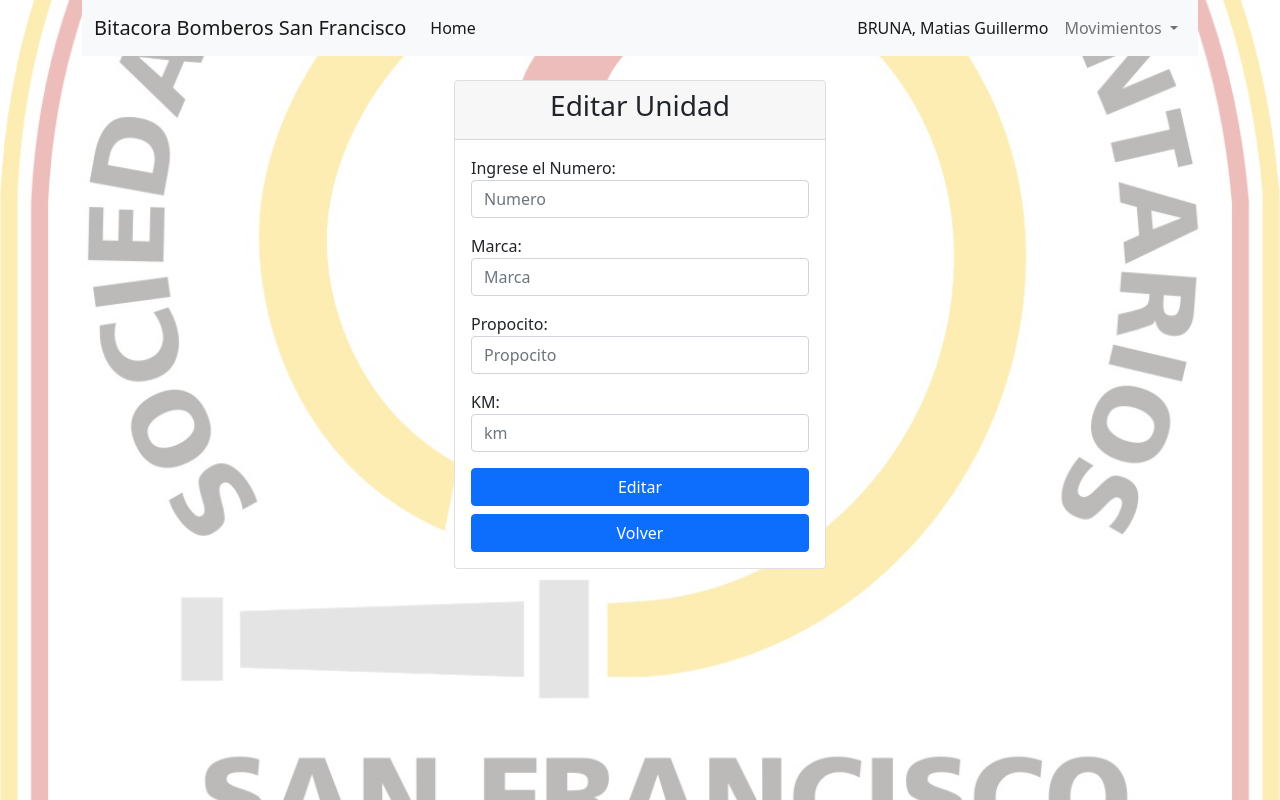
After one commit to matiasbruna/Bomberos_-Bitacora, a Node server app: page /unidades/vistaEditarUnidad/600000000000000000000001 in a window 1280 px wide. The commit adds this page. Run offline with Node 20, Linux system fonts and the light colour scheme; data that the repository does not hold is empty; some libraries are stand-ins or nearby versions.

Commit message:
Se crearon los constroladores y rutas para editar una unidad o autobomba, se verifico que grabe bien en la base de datos

```diff
--- a/src/controllers/unidades.controller.js
+++ b/src/controllers/unidades.controller.js
@@ -63,3 +63,61 @@ export const guardarUnidad = async (req, res) => {
         console.error(error);
     }
 };
+
+export const editarUnidad = async(req,res )=> {
+    reiniciarErrors();
+    try{
+        const unidad = Unidades(req.body);
+
+        const {_id, numero, marca , propocito,km, } = unidad
+
+        if(!numero){
+            errors.push({text:'Debe ingresar un numero valido'});
+        }
+        if(!marca){
+            errors.push({text:'Debe ingresar una marca'});
+        }
+        if(!propocito){
+            errors.push({text:'Debe ingresar un propocito'});
+        }
+        if(!km){
+            errors.push({text:'Debe ingresar km de la unidad.'});
+        }
+
+        if (errors.length > 0 ){
+
+            const unidad = await Unidades.findById(req.params.id).lean();
+
+            res.render("unidades/unidadesEdit.hbs",{
+                unidad,
+                User,
+                Admin,
+                errors,
+            });
+
+        }
+        else
+        {
+            await Unidades.findByIdAndUpdate(req.params.id,{
+             numero,
+             marca,
+             propocito,
+             km
+              });
+
+            res.redirect("/unidades");
+        }
+    }
+    catch(error){
+        console.error(error);
+    }
+
+}
+
+export const mostrarUnidadEditar = async (req,res)=>{
+
+    const unidad = await Unidades.findById(req.params.id).lean();
+
+
+    res.render("unidades/unidadesEdit.hbs", {unidad, User , Admin});
+}
--- a/src/routes/unidades.routes.js
+++ b/src/routes/unidades.routes.js
@@ -1,7 +1,7 @@
 //Rutas Unidades
 import { Router } from "express";
 
-import { guardarUnidad, mostrarUnidades, vistaCargarUnidad } from "../controllers/unidades.controller";
+import { guardarUnidad, mostrarUnidades, vistaCargarUnidad, editarUnidad, mostrarUnidadEditar} from "../controllers/unidades.controller";
 const router = Router();
 
 router.get("/unidades", mostrarUnidades);
@@ -10,4 +10,8 @@ router.get("/unidadesAdd", vistaCargarUnidad);
 
 router.post("/unidades/agregar", guardarUnidad);
 
+router.post("/unidades/editUnidad/:id" , editarUnidad);
+
+router.get("/unidades/vistaEditarUnidad/:id", mostrarUnidadEditar);
+
 export default router;
--- a/src/views/unidades/unidades.hbs
+++ b/src/views/unidades/unidades.hbs
@@ -29,7 +29,7 @@
             <td>{{this.km}}</td>
 
               <td>
-                <a href="/edit/{{_id}}" class="btn btn-info">Modificar </a>
+                <a href="unidades/vistaEditarUnidad/{{_id}}" class="btn btn-info">Modificar </a>
               </td>
 
           </tr>
--- /dev/null
+++ b/src/views/unidades/unidadesEdit.hbs
@@ -0,0 +1,40 @@
+<div class="col-md-4 mx-auto">
+  <div class="card">
+    <div class="card-header text-center">
+      <h3>Editar Unidad</h3>
+    </div>
+    <div class="card-body">
+      <form action="/unidades/editUnidad/{{unidad._id}}" method="POST">
+          <div class="mb-3">
+            <label for="numero">Ingrese el Numero:</label>
+            <br />
+            <input  type="text" name="numero" placeholder="Numero" class="form-control" value="{{unidad.numero}}"  id="numero"/>
+          </div>
+
+          <div class="mb-3">
+            <label for="marca">Marca:</label>
+            <br />
+            <input type="text"  name="marca" placeholder="Marca" class="form-control" value="{{unidad.marca}}" id="marca" />
+          </div>
+
+          <div class="mb-3">
+            <label for="propocito">Propocito:</label>
+            <br />
+            <input type="text"  name="propocito" placeholder="Propocito" class="form-control" value="{{unidad.propocito}}" id="propocito" />
+          </div>
+
+          <div class="mb-3">
+            <label for="km">KM:</label>
+            <br />
+            <input type="text" name="km" placeholder="km" class="form-control" value="{{unidad.km}}" id="km" />
+          </div>
+
+          <div class="d-grid gap-2">
+            <button class="btn btn-primary" type="submit">Editar</button>
+
+            <a href="/unidades" class="btn btn-primary">Volver</a>
+          </div>
+      </form>
+    </div>
+  </div>
+</div>
```
